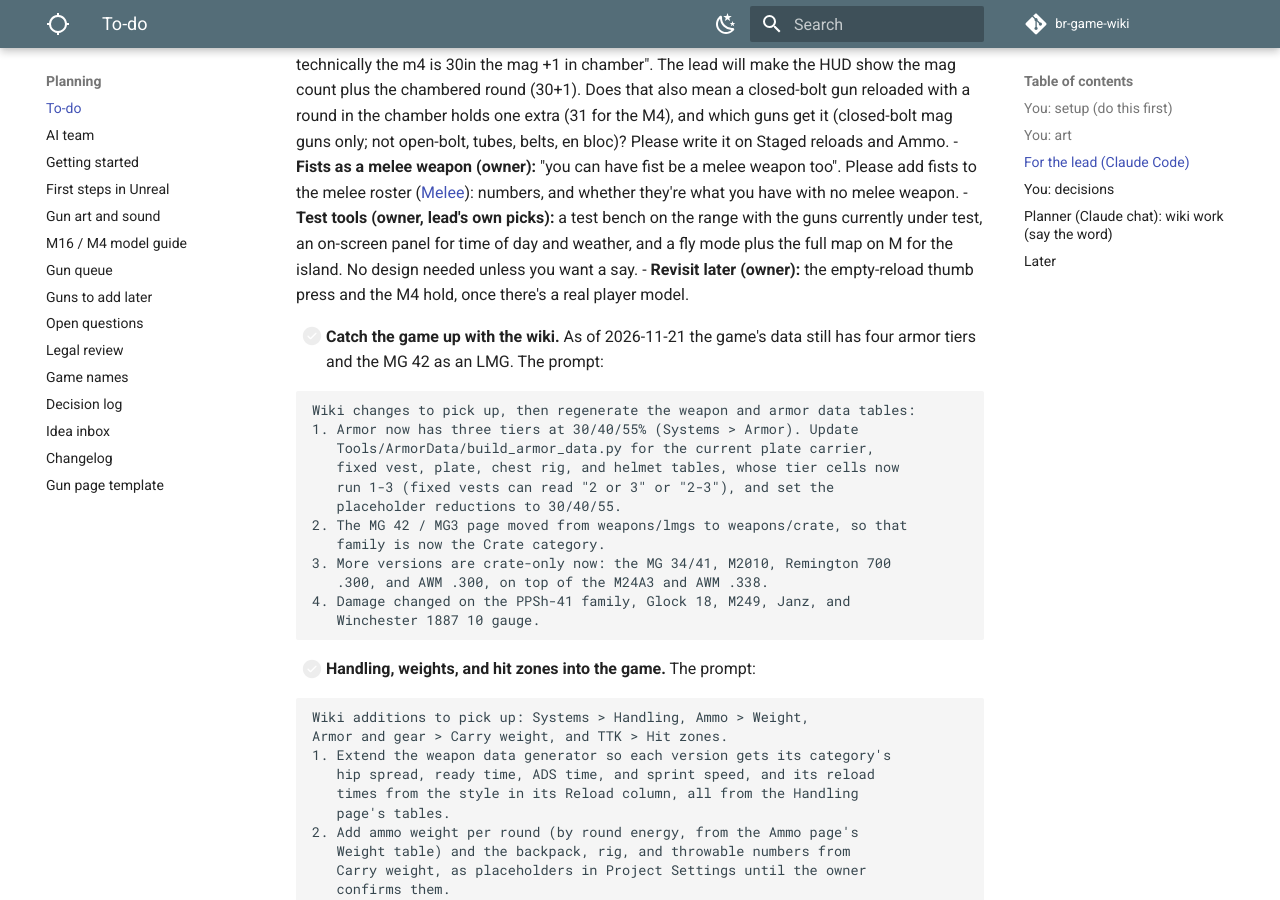
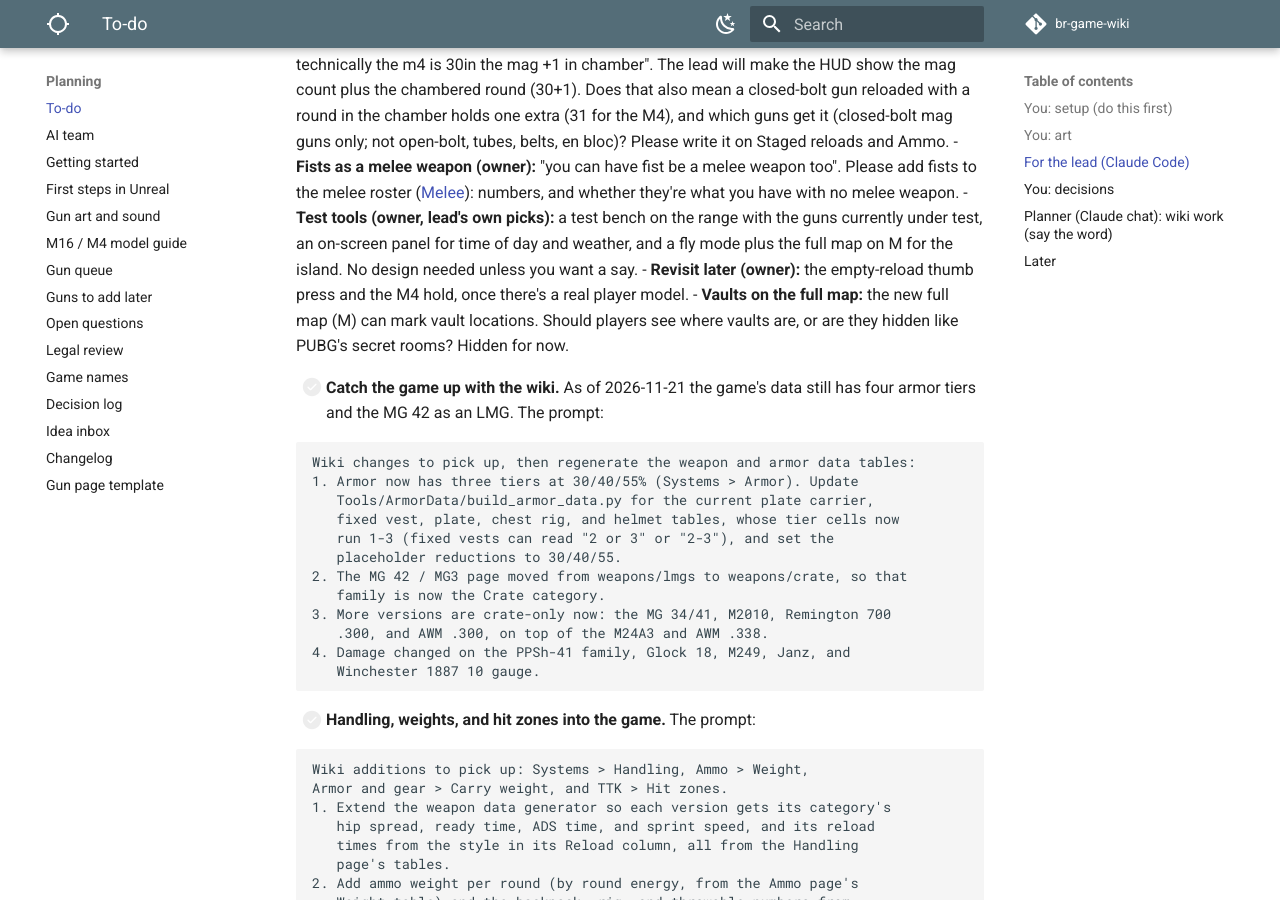
Before and after one commit to DerrickSpartan1/br-game-wiki, an MkDocs documentation site: the page built from docs/planning/to-do.md, in a window 1280 px wide and 900 px high, scrolled down 8839 px. Built offline with MkDocs 1.6.1 and Material for MkDocs 9.7.7, drawn with Linux system fonts in a browser that asks for light colours; comment, search, counter and statistics services are not loaded.

Commit message:
Planner question: vaults on the full map
Co-Authored-By: Claude Opus 5.5 <noreply@anthropic.com>

```diff
--- a/docs/planning/to-do.md
+++ b/docs/planning/to-do.md
@@ -121,6 +121,7 @@ When you tell the lead "check the planner's list," it works through this section
 - **Fists as a melee weapon (owner):** "you can have fist be a melee weapon too". Please add fists to the melee roster ([Melee](../systems/gameplay.md#melee)): numbers, and whether they're what you have with no melee weapon.
 - **Test tools (owner, lead's own picks):** a test bench on the range with the guns currently under test, an on-screen panel for time of day and weather, and a fly mode plus the full map on M for the island. No design needed unless you want a say.
 - **Revisit later (owner):** the empty-reload thumb press and the M4 hold, once there's a real player model.
+- **Vaults on the full map:** the new full map (M) can mark vault locations. Should players see where vaults are, or are they hidden like PUBG's secret rooms? Hidden for now.
 
 - [ ] **Catch the game up with the wiki.** As of 2026-11-21 the game's data still has four armor tiers and the MG 42 as an LMG. The prompt:
 
```
